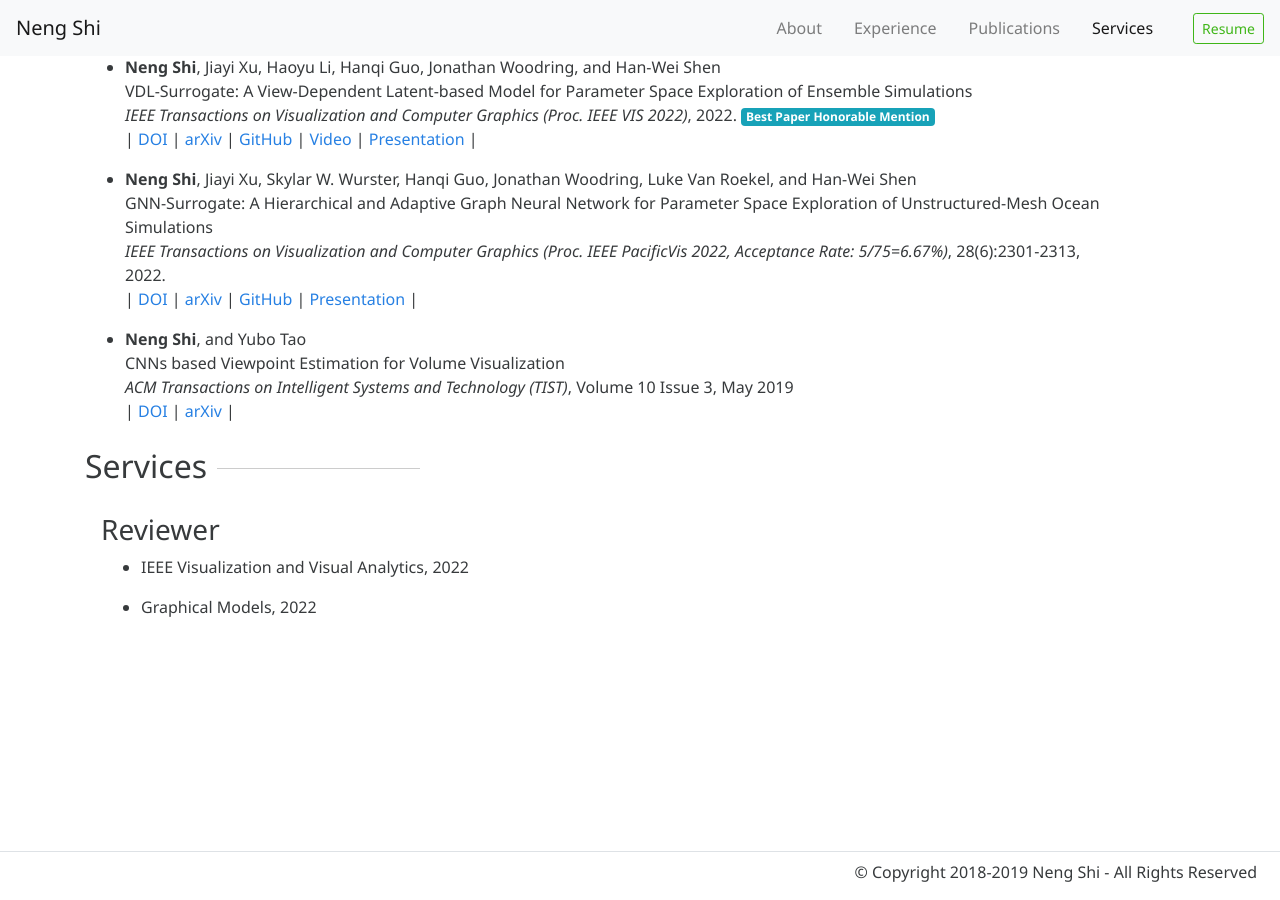
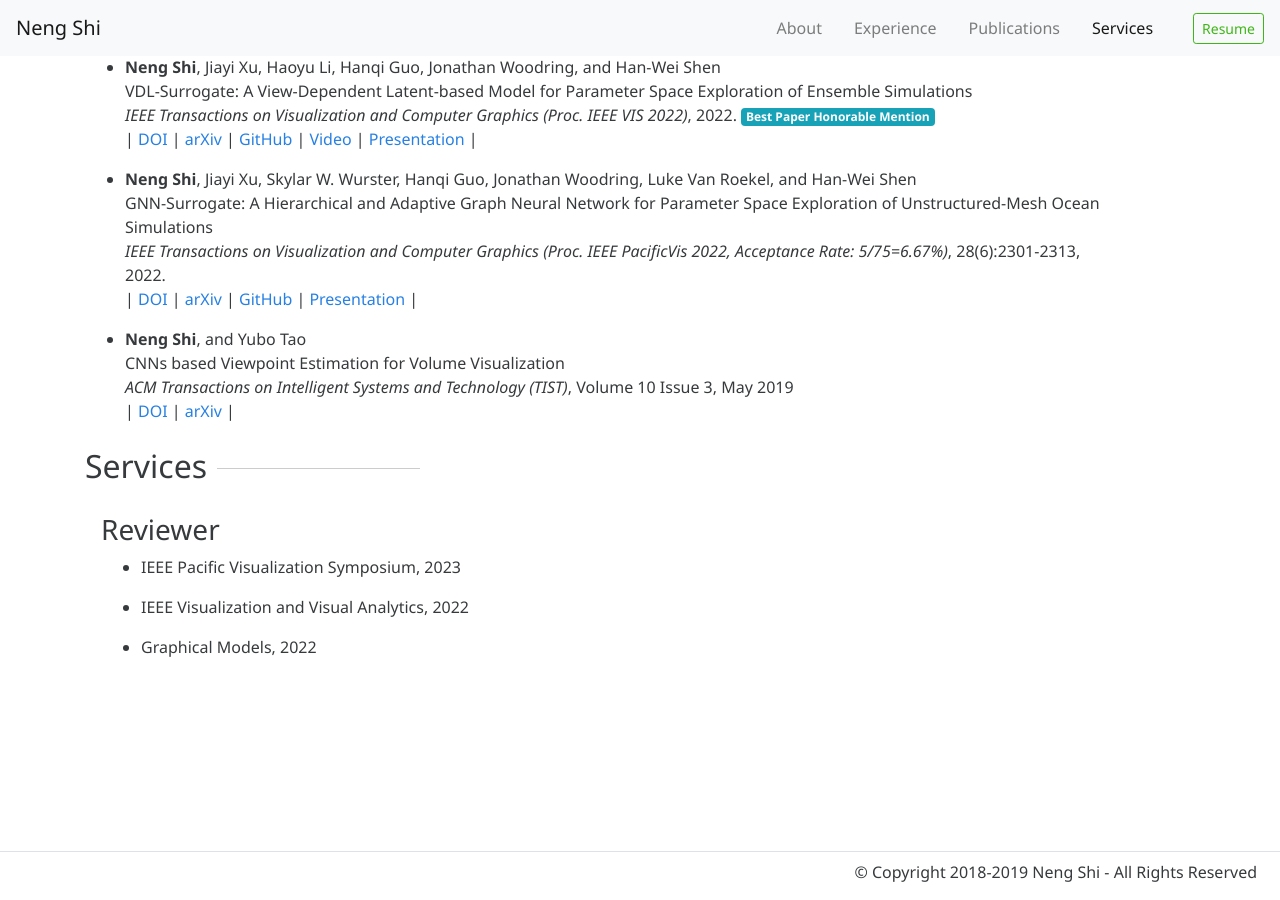
Before and after one commit to trainsn/trainsn.github.io, a Jekyll site: the page built from index.html, in a window 1280 px wide and 900 px high, scrolled down 1937 px. Built offline with Jekyll 4.4.1, drawn with Linux system fonts in a browser that asks for light colours; nearby versions of some CDN libraries; a style sheet for code colours, icons or effects is not loaded.

Commit message:
add PVis reviewer

```diff
--- a/_includes/services.html
+++ b/_includes/services.html
@@ -5,7 +5,7 @@
   <h3>Reviewer</h3>
 
   <ul>
-
+	<li><p>IEEE Pacific Visualization Symposium, 2023</p></li>
     <li><p>IEEE Visualization and Visual Analytics, 2022</p></li>
     <li><p>Graphical Models, 2022</p></li>
 
```
Also changed, not shown: 1 other file.
